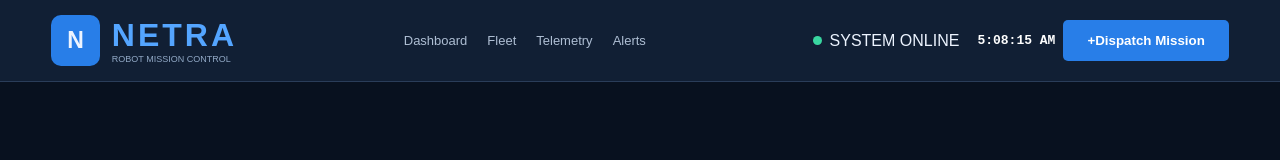
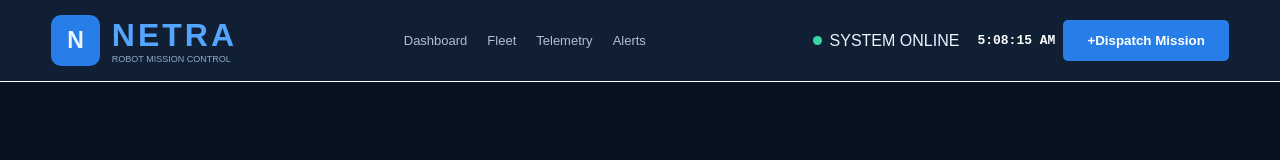
Before and after one commit to sanapatan4128-cell/NETRA, a plain HTML site: page Index.html in a window 1280 px wide. Drawn offline with Linux system fonts and the light colour scheme.

Commit message:
Version-2

```diff
--- a/style.css
+++ b/style.css
@@ -19,7 +19,7 @@ body {
     justify-content: space-between;
     gap: 20px;
     padding: 15px 4%;
-    border-bottom: 1px solid #2a3d59;
+    border-bottom: 1px solid white;
 }
 
 .brand {
```
